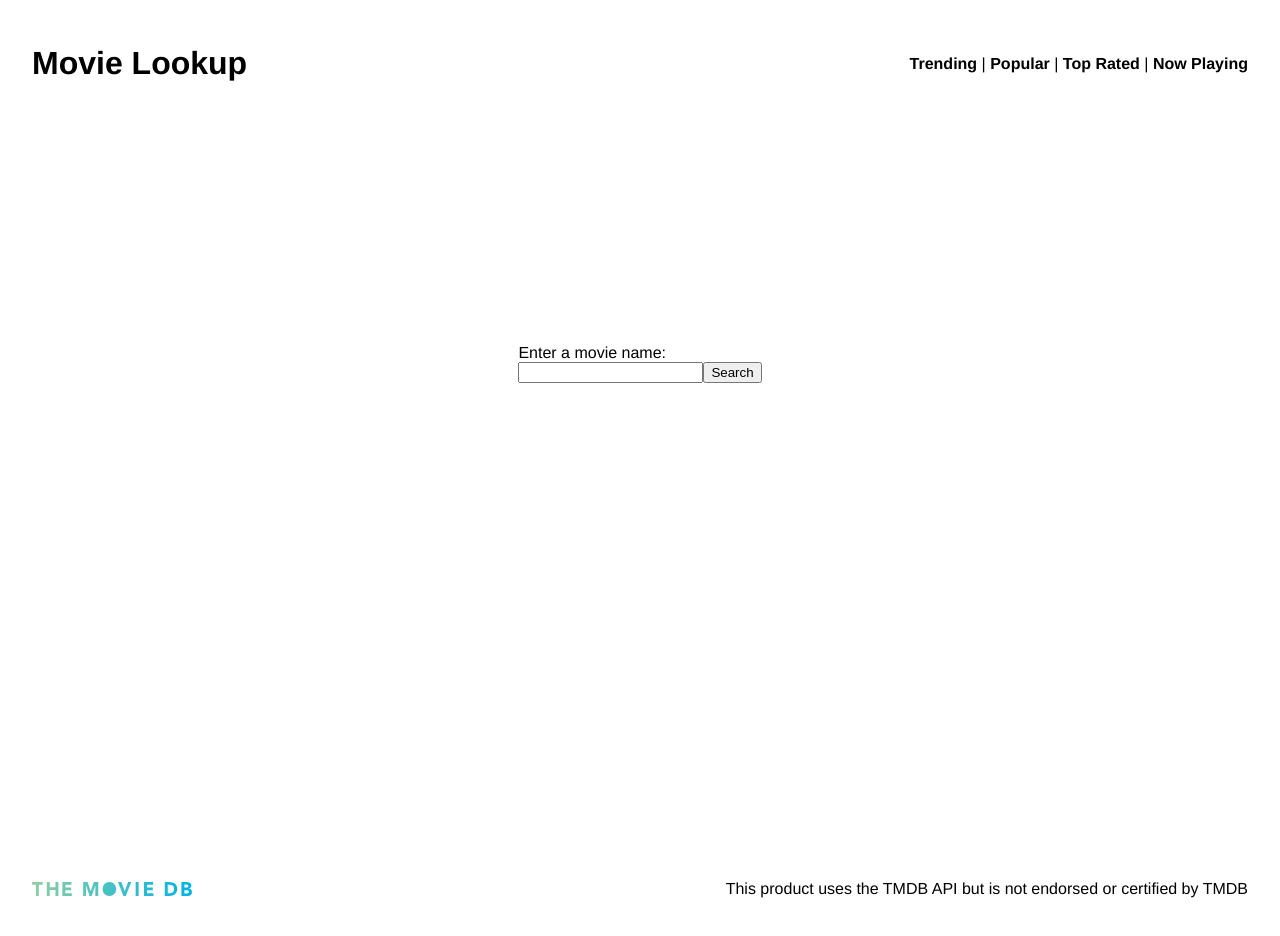
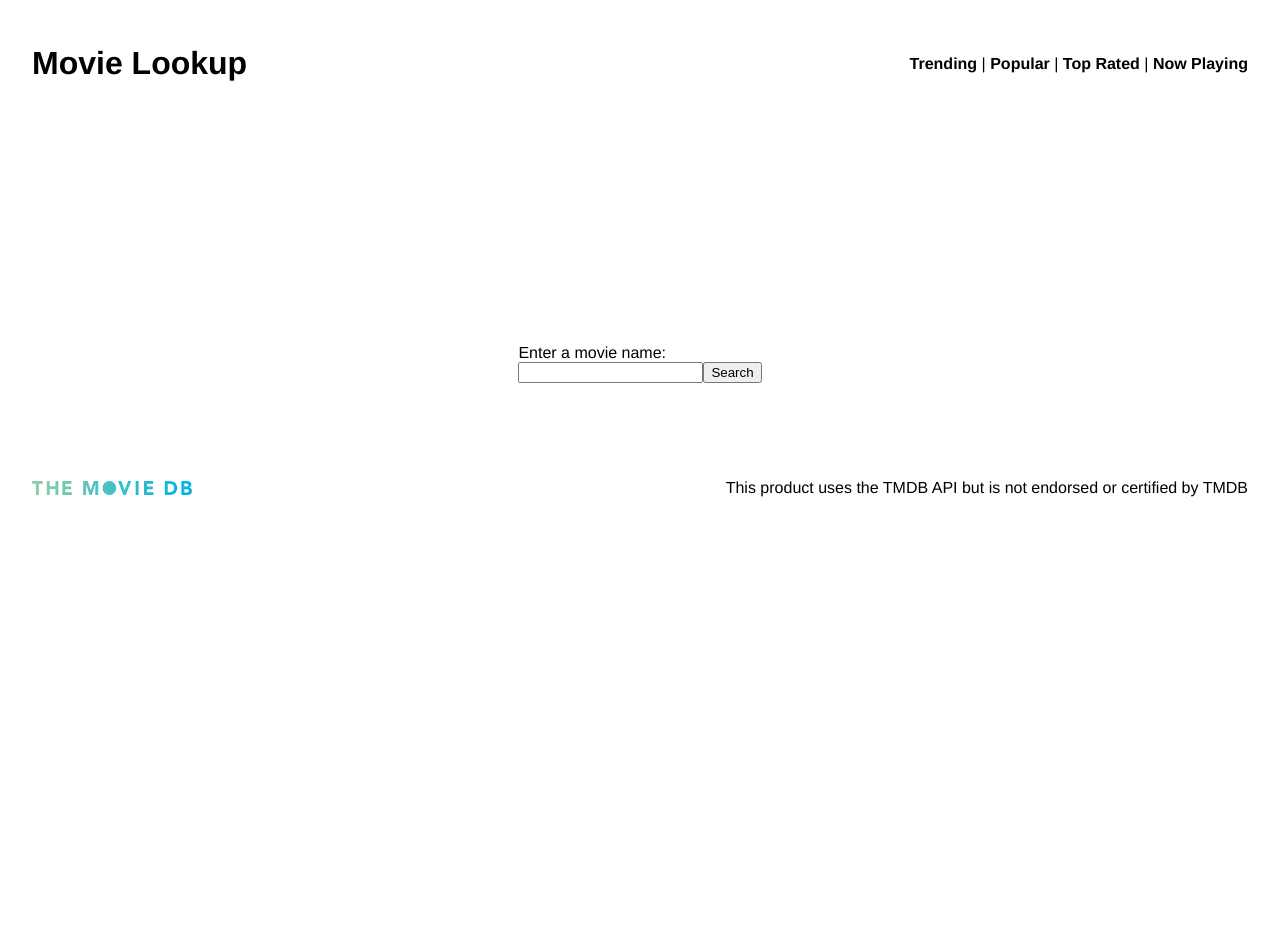
Before and after one commit to TOVTC/vue2-movie-lookup, a Vue app: page / in a window 1280 px wide. After the commit the page ends 832 px from the top, so only its background shows below. Built offline with nearby package versions, Linux system fonts and the light colour scheme.

Commit message:
prep to deploy

```diff
--- a/src/views/HomeView.vue
+++ b/src/views/HomeView.vue
@@ -22,7 +22,6 @@
 #homepage {
     display: flex;
     justify-content: center;
-    min-height: 75vh
 }
 
 #search-form {
--- a/vue.config.js
+++ b/vue.config.js
@@ -1,4 +1,5 @@
 const { defineConfig } = require('@vue/cli-service')
 module.exports = defineConfig({
-  transpileDependencies: true
+  transpileDependencies: true,
+  publicPath: process.env.NODE_ENV === "production" ? "vue-movie-lookup/" : "/"
 })
```
Also changed, not shown: 1 other file (tests, documents, lock files or other folders).
